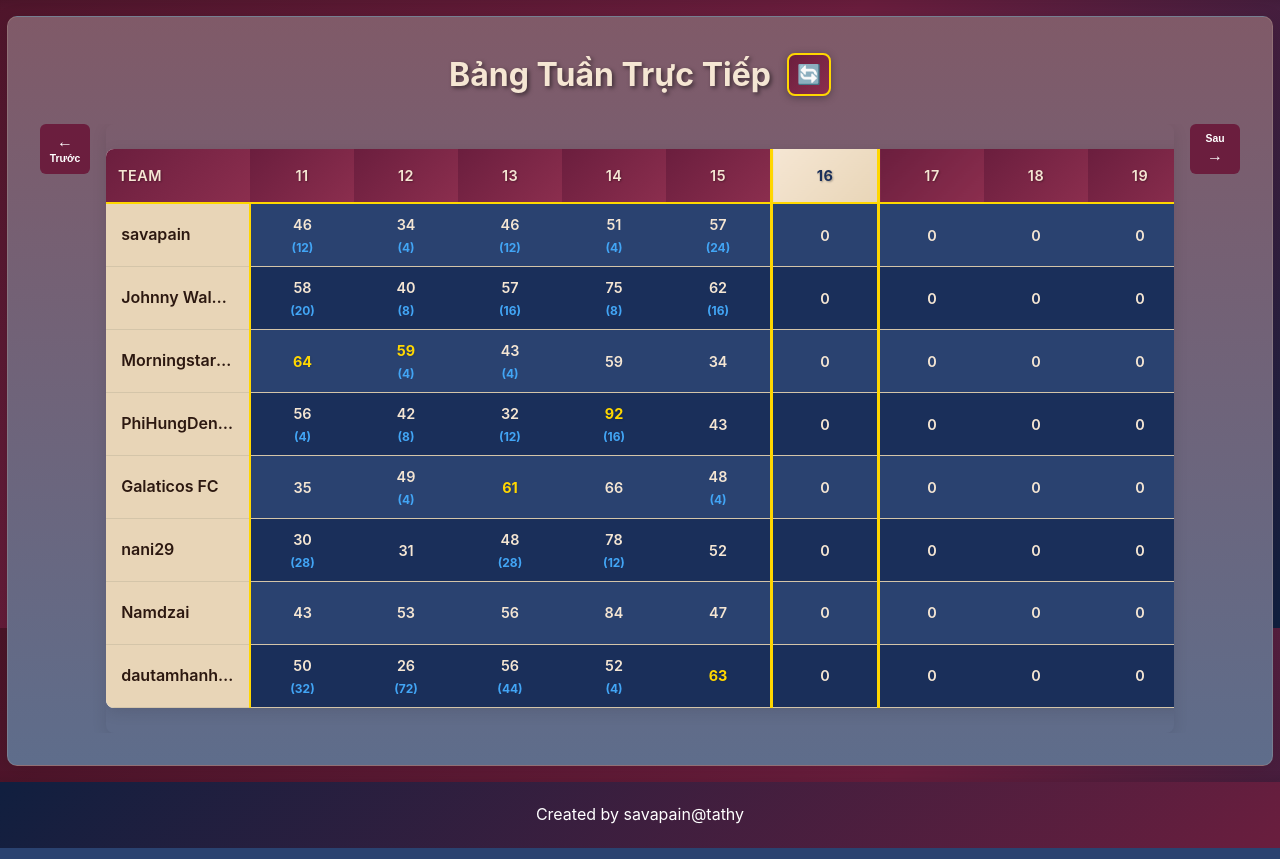
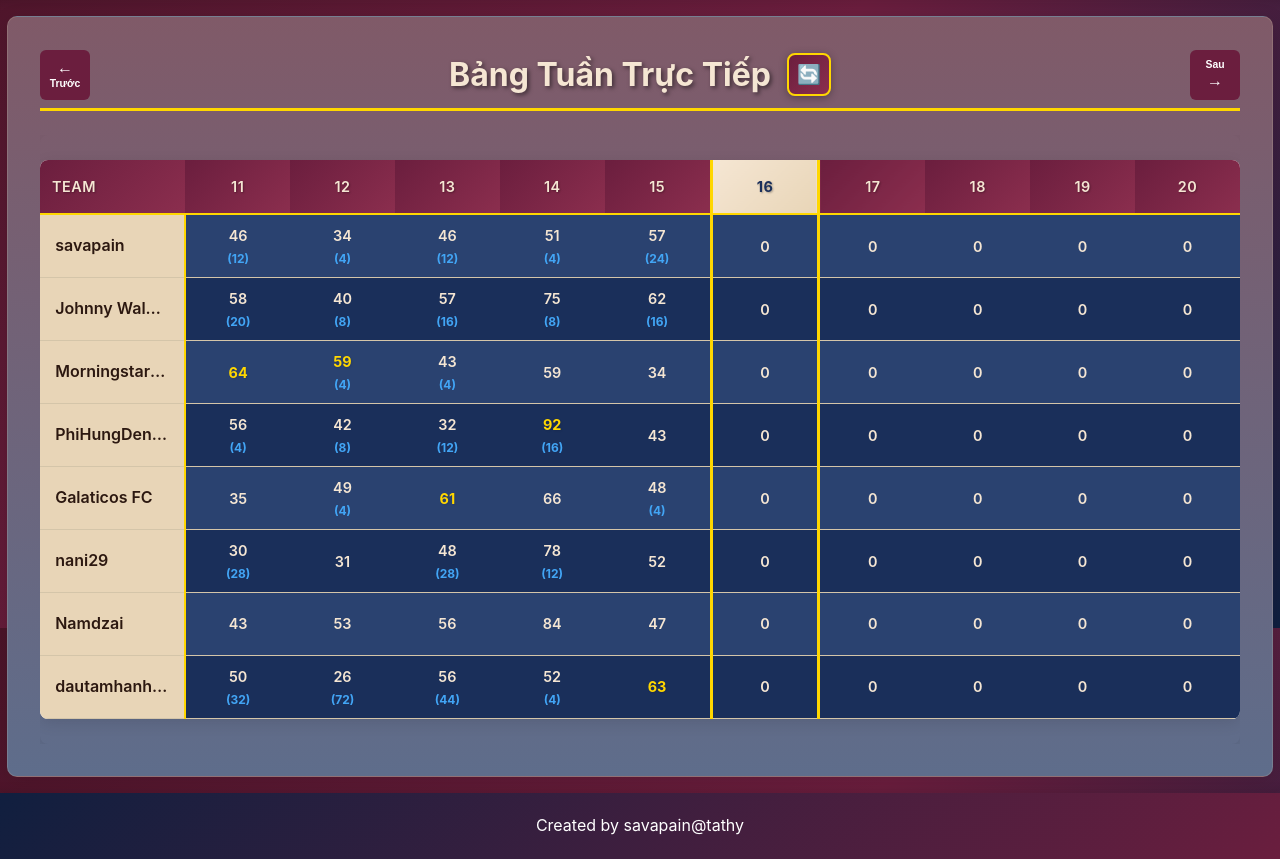
Before and after one commit to dttung79/Fantasy2025, a Flask app: page / in a window 1280 px wide; the page is wider, and only the part inside the window is pictured. Shown: the part 172-1031 px from the top of that part. Run offline with Flask 3, Linux system fonts and the light colour scheme; data that the repository does not hold is empty.

Commit message:
Update UI

```diff
--- a/static/styles.css
+++ b/static/styles.css
@@ -361,6 +361,24 @@ td:not(:first-child) {
     margin: 0;
 }
 
+.weekly-header {
+    display: flex;
+    align-items: center;
+    justify-content: space-between;
+    gap: 1rem;
+    margin-bottom: 1.5rem;
+    padding-bottom: 0.5rem;
+    border-bottom: 3px solid var(--gold);
+}
+
+.header-title-group {
+    display: flex;
+    align-items: center;
+    justify-content: center;
+    gap: 1rem;
+    flex: 1;
+}
+
 .page-header {
     display: flex;
     align-items: center;
@@ -528,13 +546,6 @@ td:not(:first-child) {
 .table-container {
     width: 100%;
     overflow: hidden;
-}
-
-.table-controls {
-    display: flex;
-    align-items: flex-start;
-    gap: 0.5rem;
-    width: 100%;
 }
 
 .table-wrapper {
@@ -881,6 +892,15 @@ th.col-team-name {
         min-width: 44px;
         min-height: 44px;
         font-size: 1.2rem;
+    }
+
+    .weekly-header {
+        gap: 0.5rem;
+        padding-bottom: 0.5rem;
+    }
+
+    .header-title-group {
+        gap: 0.5rem;
     }
 
     .page-header {
--- a/templates/week_tpl.html
+++ b/templates/week_tpl.html
@@ -1,9 +1,21 @@
 <main class="weekly-main">
-  <div class="page-header">
+  <div class="weekly-header">
+    <button id="left-arrow" class="nav-arrow nav-arrow-left" onclick="shiftLeft()" aria-label="Tuần trước">
+      <span class="arrow-icon">←</span>
+      <span class="arrow-text">Trước</span>
+    </button>
+
+    <div class="header-title-group">
       <h2 class="page-title">Bảng Tuần Trực Tiếp</h2>
       <button id="refresh-button" class="refresh-btn" onclick="refreshData()" aria-label="Làm mới dữ liệu">
         <span class="refresh-icon">🔄</span>
         <span class="refresh-text">Làm mới</span>
+      </button>
+    </div>
+
+    <button id="right-arrow" class="nav-arrow nav-arrow-right" onclick="shiftRight()" aria-label="Tuần sau">
+      <span class="arrow-text">Sau</span>
+      <span class="arrow-icon">→</span>
     </button>
   </div>
   <div id="toast-notification" class="toast-notification"></div>
@@ -69,23 +81,11 @@
   </div>
 
   <div class="table-container" id="table-content" style="display: none;">
-    <div class="table-controls">
-      <button id="left-arrow" class="nav-arrow nav-arrow-left" onclick="shiftLeft()" aria-label="Tuần trước">
-        <span class="arrow-icon">←</span>
-        <span class="arrow-text">Trước</span>
-      </button>
-
     <div class="table-wrapper">
       <table id="data-table" class="weekly-table">
         <thead id="table-header"></thead>
         <tbody id="data-body"></tbody>
       </table>
-      </div>
-
-      <button id="right-arrow" class="nav-arrow nav-arrow-right" onclick="shiftRight()" aria-label="Tuần sau">
-        <span class="arrow-text">Sau</span>
-        <span class="arrow-icon">→</span>
-      </button>
     </div>
   </div>
 </main>
```
Lines whose indentation alone changed are shown as unchanged.
